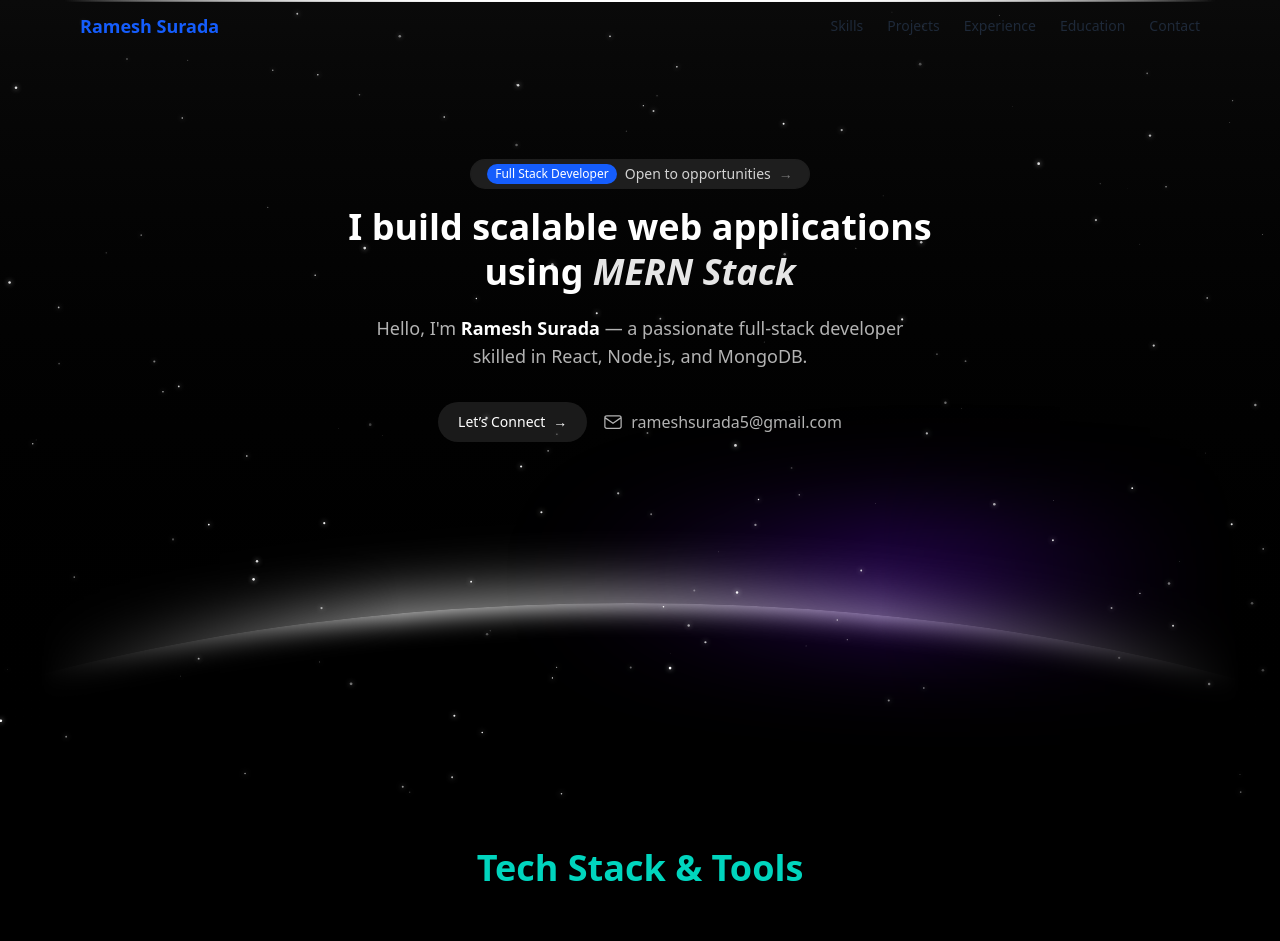
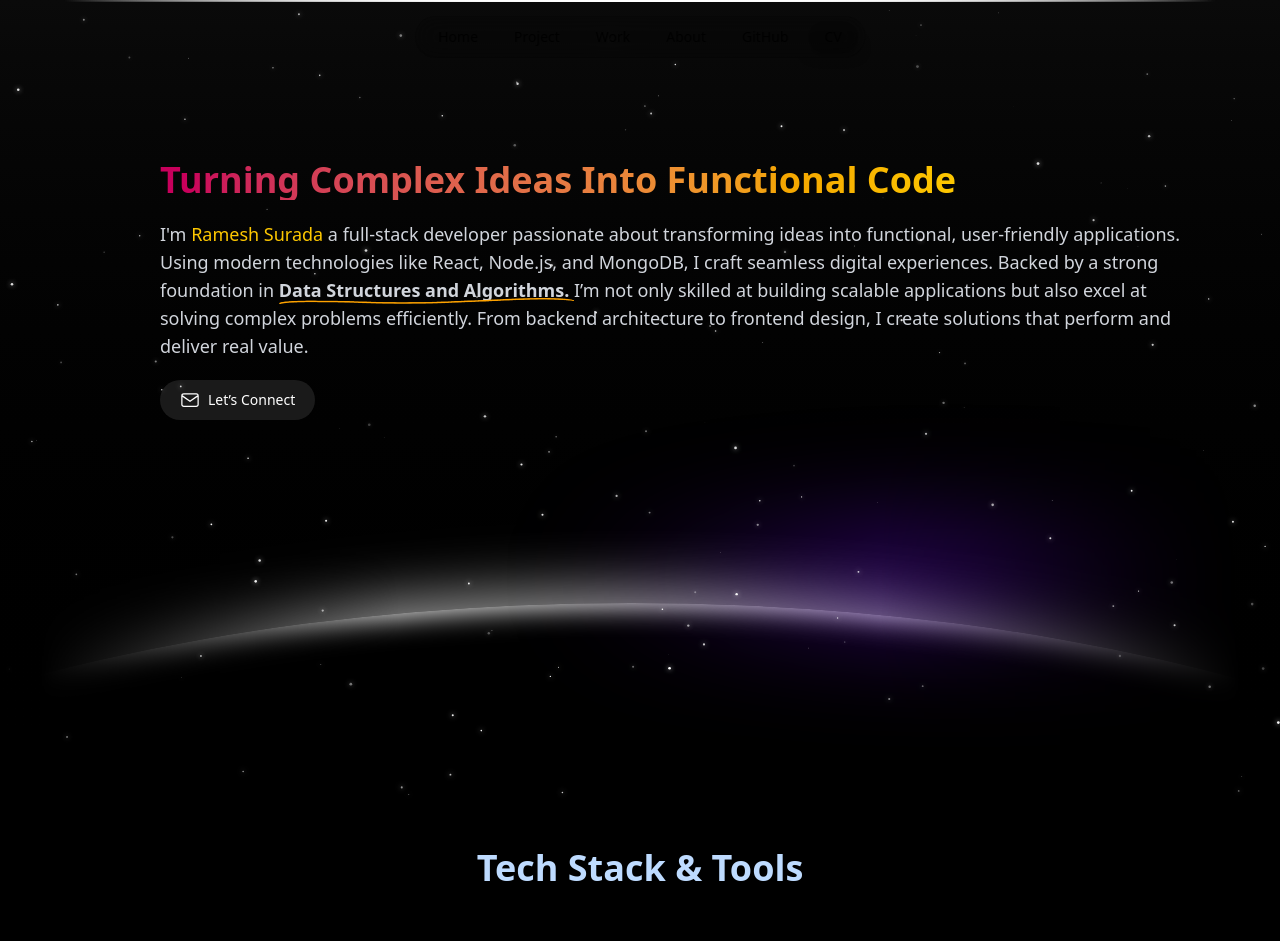
Before and after one commit to rameshsurada/Portfolio, a React (Vite) app: page / in a window 1280 px wide. Shown: the top 941 px of the page. Built offline with nearby package versions, Linux system fonts and the light colour scheme.

Commit message:
fonts updated

```diff
--- a/src/assets/assets.js
+++ b/src/assets/assets.js
@@ -8,12 +8,14 @@ import gym from "./gym.png"
 import read from "./read.png"
 import solve from "./solve.png"
 import code from "./code.png"
+import doubleUnderline from "./doubleUnderline.png"
+import longUnderline from "./longUnderline.png"
 
 
 
 
 const assets = {
-  img,calc,appoint,removebg,cscLogo,datavalleyLogo,gym,read,solve,code
+  img,calc,appoint,removebg,cscLogo,datavalleyLogo,gym,read,solve,code,doubleUnderline,longUnderline
 };
 
 export default assets;
--- a/src/components/About.jsx
+++ b/src/components/About.jsx
@@ -10,10 +10,11 @@ export default function About() {
           <h2 className="text-sm uppercase tracking-widest text-gray-400 mb-2">
             More about me
           </h2>
-          <h1 className="text-4xl sm:text-5xl font-bold">
-            I'm Ramesh, a creative{" "}
-            <span className="text-transparent bg-clip-text bg-gradient-to-r from-pink-500 via-orange-400 to-yellow-400">
-              engineer
+          <h1 className="text-4xl sm:text-5xl font-semibold">
+            I'm Ramesh,{" "}
+            <span className="cedarville-cursive-regular"> a full stack </span>
+            <span className="cedarville-cursive-regular text-transparent bg-clip-text bg-gradient-to-r from-pink-500 via-orange-400 to-yellow-400">
+              developer
             </span>
           </h1>
         </div>
@@ -39,8 +40,8 @@ export default function About() {
             </p>
           </div>
 
-          {/* Image Stack Container with fixed width */}
-          <div className="flex-shrink-0 w-[100px] md:w-[220px]">
+          {/* Image Stack Container */}
+          <div className="flex-shrink-0 w-[100px] md:w-[220px] mx-auto md:mx-0 mt-12 md:mt-0">
             <ImageStack />
           </div>
         </div>
--- a/src/components/Experience.jsx
+++ b/src/components/Experience.jsx
@@ -13,6 +13,7 @@ import {
   SiTailwindcss,
   SiBootstrap
 } from "react-icons/si";
+import Navbar from "./Navbar";
 
 // Skill icon mapping
 const skillIcons = {
@@ -62,6 +63,8 @@ const internships = [
 
 const Experience = () => {
   return (
+    <>
+      <Navbar />
       <div
         style={{
           position: "relative",
@@ -87,7 +90,7 @@ const Experience = () => {
 
         {/* Content */}
         <div className="relative z-10 max-w-5xl mx-auto text-white">
-        <h2 className="text-4xl font-bold mb-10 text-blue-50 text-center">
+          <h2 className="text-4xl font-bold mt-15 mb-10 text-blue-50 text-center">
             Internship Experience
           </h2>
 
@@ -138,6 +141,7 @@ const Experience = () => {
           ))}
         </div>
       </div>
+    </>
   );
 };
 
--- /dev/null
+++ b/src/components/Footer.jsx
@@ -0,0 +1,66 @@
+import React from "react";
+import { FiMail } from "react-icons/fi";
+import { FaGithub, FaLinkedin } from "react-icons/fa";
+
+export default function Footer() {
+  return (
+    <footer className="bg-black text-gray-300 py-6 px-4 md:px-20">
+      <div className="max-w-6xl mx-auto flex flex-col md:flex-row items-center justify-between gap-4">
+        {/* Copyright */}
+        <p className="text-sm">
+          &copy; 2025 Ramesh Surada. All rights reserved.
+        </p>
+
+        {/* Contact Links */}
+        <div className="flex space-x-6 text-xl">
+          <a
+            href="mailto:suradaramesh4@gmail.com"
+            aria-label="Email"
+            className="hover:text-blue-500 transition-colors"
+            target="_blank"
+            rel="noopener noreferrer"
+          >
+            <FiMail />
+          </a>
+          <a
+            href="https://github.com/rameshsurada"
+            aria-label="GitHub"
+            className="hover:text-gray-400 transition-colors"
+            target="_blank"
+            rel="noopener noreferrer"
+          >
+            <FaGithub />
+          </a>
+          <a
+            href="https://www.linkedin.com/in/rameshsurada/"
+            aria-label="LinkedIn"
+            className="hover:text-blue-600 transition-colors"
+            target="_blank"
+            rel="noopener noreferrer"
+          >
+            <FaLinkedin />
+          </a>
+          <a
+            href="https://leetcode.com/rameshsurada/"
+            aria-label="LeetCode"
+            className="hover:text-yellow-400 transition-colors"
+            target="_blank"
+            rel="noopener noreferrer"
+          >
+            {/* LeetCode icon (custom SVG) */}
+            <svg
+              xmlns="http://www.w3.org/2000/svg"
+              width="24"
+              height="24"
+              fill="currentColor"
+              viewBox="0 0 24 24"
+              className="inline-block"
+            >
+              <path d="M18.666 3.54L14.85 8.607 20.45 11.48a.93.93 0 01.13 1.627l-2.8 2.16a.96.96 0 01-1.306-.286l-2.345-3.487-3.374 4.65 2.208 1.32a.945.945 0 11-1.006 1.582L6.36 15.635a.94.94 0 01-.315-1.282l7.458-12.9a.947.947 0 011.646-.028l3.433 5.208a.951.951 0 01-.01 1.045z" />
+            </svg>
+          </a>
+        </div>
+      </div>
+    </footer>
+  );
+}
--- a/src/components/Hero.jsx
+++ b/src/components/Hero.jsx
@@ -1,4 +1,6 @@
+import React from "react";
 import StarfieldCanvas from "./StarfieldCanvas";
+import assets from "../assets/assets";
 
 const Hero = () => {
   return (
@@ -10,43 +12,41 @@ const Hero = () => {
         overflow: "hidden"
       }}
     >
-      <section className="relative flex min-h-screen flex-col items-center   sm:px-30 bg-black text-white overflow-hidden px-4 text-center pt-32 sm:pt-40">
-        {/* Background gradient layer */}
+      {/* section start */}
+      <section className="relative flex min-h-screen flex-col items-start bg-black px-6 pt-32 text-white sm:px-10 sm:pt-40 overflow-hidden">
+        {/* Background gradient */}
         <div className="absolute inset-0 z-0 bg-gradient-to-b from-[#0a0a0a] to-black" />
 
-        {/* Notification pill */}
-        <div className="relative z-10 mb-4 flex flex-wrap items-center justify-center gap-2 rounded-full bg-[#1E1E1E] px-4 py-1 text-sm font-medium text-white/80 ring-1 ring-white/10">
-          <span className="bg-blue-600 text-white rounded-full px-2 py-0.5 text-xs">
-            Full Stack Developer
+        {/* Subtitle */}
+        <div className="flex flex-col items-start  sm:mx-30 w-full px-4 md:px-0 ">
+          <h1 className="text-xl z-3 sm:text-2xl md:text-4xl font-bold text-transparent bg-clip-text bg-gradient-to-r from-pink-700 to-yellow-400 font-semibold text-center">
+            Turning Complex Ideas Into Functional Code
+          </h1>
+          <p className="relative z-10 mt-5 max-w-5xl text-sm text-gray-300 sm:text-base md:text-lg  ">
+            I'm <span className="text-yellow-400">Ramesh Surada</span> a
+            full-stack developer passionate about transforming ideas into
+            functional, user-friendly applications. Using modern technologies
+            like React, Node.js, and MongoDB, I craft seamless digital
+            experiences. Backed by a strong foundation in&nbsp;
+            <span className="relative inline-block">
+              <em className="not-italic font-semibold">
+                Data Structures and Algorithms.&nbsp;
+              </em>
+              <img
+                src={assets.longUnderline}
+                alt=""
+                className="absolute left-0 bottom-0 w-full h-auto pointer-events-none"
+              />
             </span>
-          <span>Open to opportunities</span>
-          <span className="text-white/40">→</span>
-        </div>
-
-        {/* Heading */}
-        <h1 className="relative z-10 text-xl sm:text-2xl md:text-4xl font-semibold leading-snug sm:leading-normal md:leading-tight max-w-4xl text-white">
-          I build scalable web applications
-          <br />
-          using <span className="italic text-white/90">MERN Stack</span>
-        </h1>
-
-        {/* Subtitle */}
-        <p className="relative z-10 mt-5 text-sm sm:text-base md:text-lg text-white/70 max-w-xl">
-          Hello, I'm <strong className="text-white">Ramesh Surada</strong> — a
-          passionate full-stack developer skilled in React, Node.js, and
-          MongoDB.
+            I’m not only skilled at building scalable applications but also
+            excel at solving complex problems efficiently. From backend
+            architecture to frontend design, I create solutions that perform and
+            deliver real value.
           </p>
-
-        {/* CTA and Email */}
-        <div className="relative z-10 mt-5 sm:mt-8 flex flex-col sm:flex-row items-center gap-3 sm:gap-4">
-          <button className="flex items-center gap-2 rounded-full bg-white/10 px-5 py-2.5 text-sm text-white backdrop-blur-md hover:bg-white/20 transition">
-            Let’s Connect
-            <span className="text-md">→</span>
-          </button>
-
+          <div className="relative z-10 mt-5 flex justify-center">
             <a
               href="mailto:rameshsurada5@gmail.com"
-            className="flex items-center gap-2 text-white/70 hover:text-white transition"
+              className="flex items-center gap-2 rounded-full bg-white/10 px-5 py-2.5 text-sm text-white backdrop-blur-md transition hover:bg-white/20"
             >
               <svg
                 className="h-5 w-5"
@@ -61,11 +61,12 @@ const Hero = () => {
                   d="M21.75 6.75v10.5A2.25 2.25 0 0119.5 19.5H4.5a2.25 2.25 0 01-2.25-2.25V6.75m19.5 0A2.25 2.25 0 0019.5 4.5H4.5A2.25 2.25 0 002.25 6.75m19.5 0L12 13.5 2.25 6.75"
                 />
               </svg>
-            rameshsurada5@gmail.com
+              Let’s Connect
             </a>
           </div>
+        </div>
 
-        {/* Original radial glowing background effects */}
+        {/* Radial background effects */}
         <div
           className="absolute bottom-0 left-1/2 z-0 h-[400px] w-[1200px] -translate-x-1/2 transform overflow-hidden"
           style={{
@@ -73,24 +74,24 @@ const Hero = () => {
               "linear-gradient(to right, transparent, black 30%, black 70%, transparent)"
           }}
         >
-          <div className="absolute right-[-432px] bottom-[-753px] left-[-454px] h-[955px] rounded-[100%] bg-gradient-to-b from-black to-transparent dark:from-white"></div>
+          <div className="absolute right-[-432px] bottom-[-753px] left-[-454px] h-[955px] rounded-[100%] bg-gradient-to-b from-black to-transparent dark:from-white" />
 
           <div
-            className="bg-white-1 absolute right-[-510px] bottom-[-759px] left-[-532px] aspect-[2.346820809248555/1] h-[956px] rounded-[100%] shadow-[inset_0_2px_20px_#fff,0_-10px_50px_1px_#ffffff7d] dark:bg-black"
+            className="bg-white-1 absolute right-[-510px] bottom-[-759px] left-[-532px] aspect-[2.35/1] h-[956px] rounded-[100%] shadow-[inset_0_2px_20px_#fff,0_-10px_50px_1px_#ffffff7d] dark:bg-black"
             style={{
               boxShadow:
                 "rgb(255, 255, 255) 0px 2px 28.78px inset, rgba(255, 255, 255, 0.616) 0px -10px 58.78px 1px"
             }}
-          ></div>
+          />
 
           <div
             className="absolute bottom-[167px] left-1/2 h-[111px] w-[787px] overflow-hidden bg-[radial-gradient(50%_50%_at_50%_50%,#5506ba_0%,rgba(10,10,10,0)_100%)] blur-[57px]"
             style={{ transform: "translateX(-75.5px)" }}
-          ></div>
+          />
         </div>
       </section>
 
-      {/* Starfield Canvas Overlay */}
+      {/* Starfield Canvas */}
       <StarfieldCanvas
         style={{
           position: "absolute",
--- a/src/components/Navbar.jsx
+++ b/src/components/Navbar.jsx
@@ -1,80 +1,108 @@
-// src/components/Navbar.jsx
-import { Link } from "react-router-dom";
-import { IoReorderThreeOutline } from "react-icons/io5";
-import { useState } from "react";
+import React, { useState } from "react";
+import { Link } from "react-router-dom"; // optional
+
+const navLinks = [
+  { label: "Home", href: "/" },
+  { label: "Project", href: "/projects" },
+  { label: "Work", href: "/experience" },
+  { label: "About", href: "/about" },
+  { label: "GitHub", href: "https://github.com/rameshsurada" }
+];
 
 const Navbar = () => {
-  const [menuOpen, setMenuOpen] = useState(false);
+  const [isMobileOpen, setIsMobileOpen] = useState(false);
 
   return (
-    <nav className="bg-transparent fixed top-0 w-full z-50">
-      <div className="max-w-6xl mx-auto px-4 py-3 flex items-center justify-between">
-        {/* Left - Your Name */}
-        <div className="text-lg font-semibold text-blue-600">Ramesh Surada</div>
-
-        {/* Right - Desktop Navigation */}
-        <ul className="hidden md:flex gap-6 text-sm font-medium">
-          <li>
-            <Link to="/skills">Skills</Link>
+    <>
+      {/* Desktop Navbar */}
+      <ul className="fixed top-4 left-1/2 z-50 hidden -translate-x-1/2 items-center space-x-1 rounded-full border border-black/10 bg-black/5 px-1.5 py-1 backdrop-blur-md md:flex dark:border-white/10 dark:bg-white/10">
+        {navLinks.map(({ label, href }, i) => (
+          <li key={label} className="relative list-none">
+            <a
+              href={href}
+              className="block px-4 py-1.5 text-sm font-light text-black transition hover:text-black/80 dark:text-white/70 dark:hover:text-white"
+            >
+              {label}
+            </a>
+            {i === 0 && (
+              <span className="bg-primary/5 absolute inset-0 -z-10 w-full rounded-full">
+                <div className="bg-primary absolute -top-[9px] left-1/2 h-1 w-8 -translate-x-1/2 rounded-t-full">
+                  <div className="bg-primary/20 absolute -top-2 -left-2 h-6 w-12 rounded-full blur-md"></div>
+                  <div className="bg-primary/20 absolute -top-1 h-6 w-8 rounded-full blur-md"></div>
+                  <div className="bg-primary/20 absolute top-0 left-2 h-4 w-4 rounded-full blur-sm"></div>
+                </div>
+              </span>
+            )}
           </li>
-          <li>
-            <Link to="/projects">Projects</Link>
-          </li>
-          <li>
-            <Link to="/experience">Experience</Link>
-          </li>
-          <li>
-            <Link to="/education">Education</Link>
-          </li>
-          <li>
-            <Link to="/contact">Contact</Link>
+        ))}
+        <li className="list-none">
+          <button className="relative inline-block h-full cursor-pointer rounded-full bg-black/20 px-4 py-1.5 text-sm font-light text-black transition-all duration-300 hover:bg-black/15 hover:text-black/85 dark:bg-white/10 dark:text-white/70 dark:hover:bg-white/15 dark:hover:text-white/90">
+            CV
+            <div
+              aria-hidden="true"
+              className="absolute bottom-0 h-1/3 w-full -translate-x-4 rounded-full bg-black opacity-30 blur-sm dark:bg-white"
+            ></div>
+          </button>
         </li>
       </ul>
 
-        {/* Right - Mobile Menu Button */}
-        <div className="md:hidden">
+      {/* Mobile Navbar */}
+      <div className="md:hidden fixed top-4 left-4 z-50">
         <button
-            onClick={() => setMenuOpen(!menuOpen)}
-            className="text-2xl text-gray-700 focus:outline-none"
+          onClick={() => setIsMobileOpen(!isMobileOpen)}
+          className="inline-flex items-center justify-center rounded-md bg-black/10 p-2 text-black dark:text-white dark:bg-white/10 hover:bg-black/20 dark:hover:bg-white/20"
         >
-            <IoReorderThreeOutline />
+          <svg
+            className="h-6 w-6"
+            fill="none"
+            stroke="currentColor"
+            viewBox="0 0 24 24"
+          >
+            {isMobileOpen ? (
+              <path
+                strokeLinecap="round"
+                strokeLinejoin="round"
+                strokeWidth="2"
+                d="M6 18L18 6M6 6l12 12"
+              />
+            ) : (
+              <path
+                strokeLinecap="round"
+                strokeLinejoin="round"
+                strokeWidth="2"
+                d="M4 6h16M4 12h16M4 18h16"
+              />
+            )}
+          </svg>
         </button>
-        </div>
-      </div>
 
-      {/* Mobile Dropdown Menu */}
-      {menuOpen && (
-        <div className="md:hidden px-4 pb-3">
-          <ul className="flex flex-col gap-3 text-sm font-medium">
+        {isMobileOpen && (
+          <div className="absolute left-0 mt-3 w-48 rounded-lg bg-white p-4 shadow-lg dark:bg-black/80 backdrop-blur-md">
+            <ul className="space-y-2">
+              {navLinks.map(({ label, href }) => (
+                <li key={label}>
+                  <a
+                    href={href}
+                    className="block text-sm text-black dark:text-white hover:underline"
+                    onClick={() => setIsMobileOpen(false)}
+                  >
+                    {label}
+                  </a>
+                </li>
+              ))}
               <li>
-              <Link to="/skills" onClick={() => setMenuOpen(false)}>
-                Skills
-              </Link>
-            </li>
-            <li>
-              <Link to="/projects" onClick={() => setMenuOpen(false)}>
-                Projects
-              </Link>
-            </li>
-            <li>
-              <Link to="/experience" onClick={() => setMenuOpen(false)}>
-                Experience
-              </Link>
-            </li>
-            <li>
-              <Link to="/education" onClick={() => setMenuOpen(false)}>
-                Education
-              </Link>
-            </li>
-            <li>
-              <Link to="/contact" onClick={() => setMenuOpen(false)}>
-                Contact
-              </Link>
+                <button
+                  onClick={() => setIsMobileOpen(false)}
+                  className="w-full rounded-md bg-black/10 px-3 py-1.5 text-left text-sm text-black dark:text-white hover:bg-black/20 dark:hover:bg-white/20"
+                >
+                  CV
+                </button>
               </li>
             </ul>
           </div>
         )}
-    </nav>
+      </div>
+    </>
   );
 };
 
--- a/src/components/Techstack.jsx
+++ b/src/components/Techstack.jsx
@@ -45,7 +45,7 @@ const tools = [
 export default function TechStack() {
   return (
     <section className="bg-black text-white py-12 px-6 max-w-7xl mx-auto  shadow-xl">
-      <h2 className="text-4xl font-bold text-center text-teal-400 mb-12">
+      <h2 className="text-4xl font-semibold text-center text-blue-200 mb-12">
         Tech Stack & Tools
       </h2>
 
--- a/src/index.css
+++ b/src/index.css
@@ -1,7 +1,16 @@
 @import "tailwindcss";
+
+@import url('https://fonts.googleapis.com/css2?family=Edu+NSW+ACT+Cursive:wght@400..700&display=swap');
+@import url('https://fonts.googleapis.com/css2?family=Montserrat:ital,wght@0,100..900;1,100..900&display=swap');
+@import url('https://fonts.googleapis.com/css2?family=Edu+NSW+ACT+Cursive:wght@400..700&family=Montserrat:ital,wght@0,100..900;1,100..900&family=Outfit:wght@100..900&display=swap');
+@import url('https://fonts.googleapis.com/css2?family=Outfit:wght@100;200;300;400;500;600;700;800;900&display=swap');
+@import url('https://fonts.googleapis.com/css2?family=Cedarville+Cursive&display=swap');
+
+
 
 body {
     background-color: black;
+     @apply font-sans;
 }
 /* tailwind.css or index.css */
 @layer components {
@@ -9,3 +18,44 @@ body {
     @apply flex items-center gap-2 px-3 py-1 text-sm text-white bg-black border border-gray-800 rounded-xl;
   }
 }
+
+/* Wavy underline for emphasis */
+.highlight-wavy {
+  text-decoration: underline wavy #facc15; /* Tailwind's yellow-400 */
+  text-underline-offset: 4px;
+}
+
+/* Solid underline (like hand-drawn) for Full Stack */
+.highlight-underline {
+  position: relative;
+}
+
+.highlight-underline::after {
+  content: "";
+  position: absolute;
+  left: 0;
+  bottom: 2px;
+  width: 100%;
+  height: 4px;
+  background-color: #8b5cf6; /* Tailwind's purple-500 */
+  border-radius: 9999px;
+  z-index: -1;
+}
+/* in index.css */
+.edu-cursive {
+  font-family: 'Edu NSW ACT Cursive', cursive;
+}
+
+.montserrat-font {
+  font-family: "Montserrat", sans-serif;
+
+}
+
+.outfit-font {
+  font-family: 'Outfit', sans-serif;
+}
+.cedarville-cursive-regular {
+  font-family: "Cedarville Cursive", cursive;
+  font-weight: 400;
+  font-style: normal;
+}
--- a/src/pages/Home.jsx
+++ b/src/pages/Home.jsx
@@ -4,6 +4,7 @@ import Hero from "../components/Hero";
 import TechStack from "../components/Techstack";
 import Projects from "../components/Projects";
 import About from "../components/About";
+import Footer from "../components/Footer";
 
 const Home = () => {
   return (
@@ -14,6 +15,7 @@ const Home = () => {
       <TechStack />
       <Projects />
       <About />
+      <Footer />
     </div>
   );
 };
--- /dev/null
+++ b/tailwind.config.js
@@ -0,0 +1,15 @@
+// tailwind.config.js
+/** @type {import('tailwindcss').Config} */
+export default {
+  content: ['./index.html', './src/**/*.{js,jsx,ts,tsx}'],
+  theme: {
+    extend: {
+      fontFamily: {
+        sans: ['"Poppins"', 'sans-serif'],
+        outfit: ['"Outfit"', 'sans-serif'],
+        raleway: ['"Raleway"', 'sans-serif'],
+      },
+    },
+  },
+  plugins: [],
+};
```
Also changed, not shown: src/components/Projects.jsx (+6 -4 lines), src/assets/doubleUnderline.png (added), src/assets/longUnderline.png (added). Lines whose indentation alone changed are shown as unchanged.
